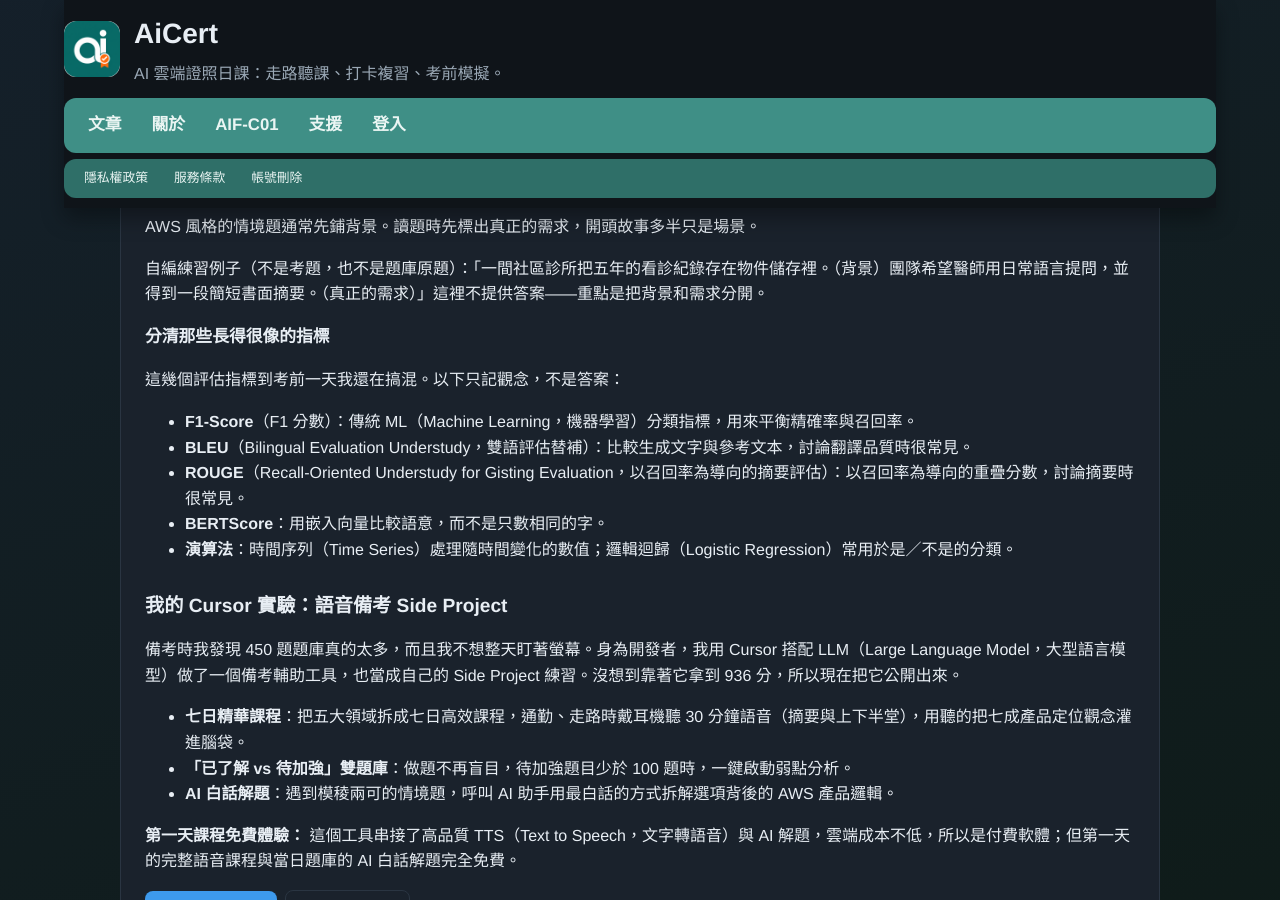
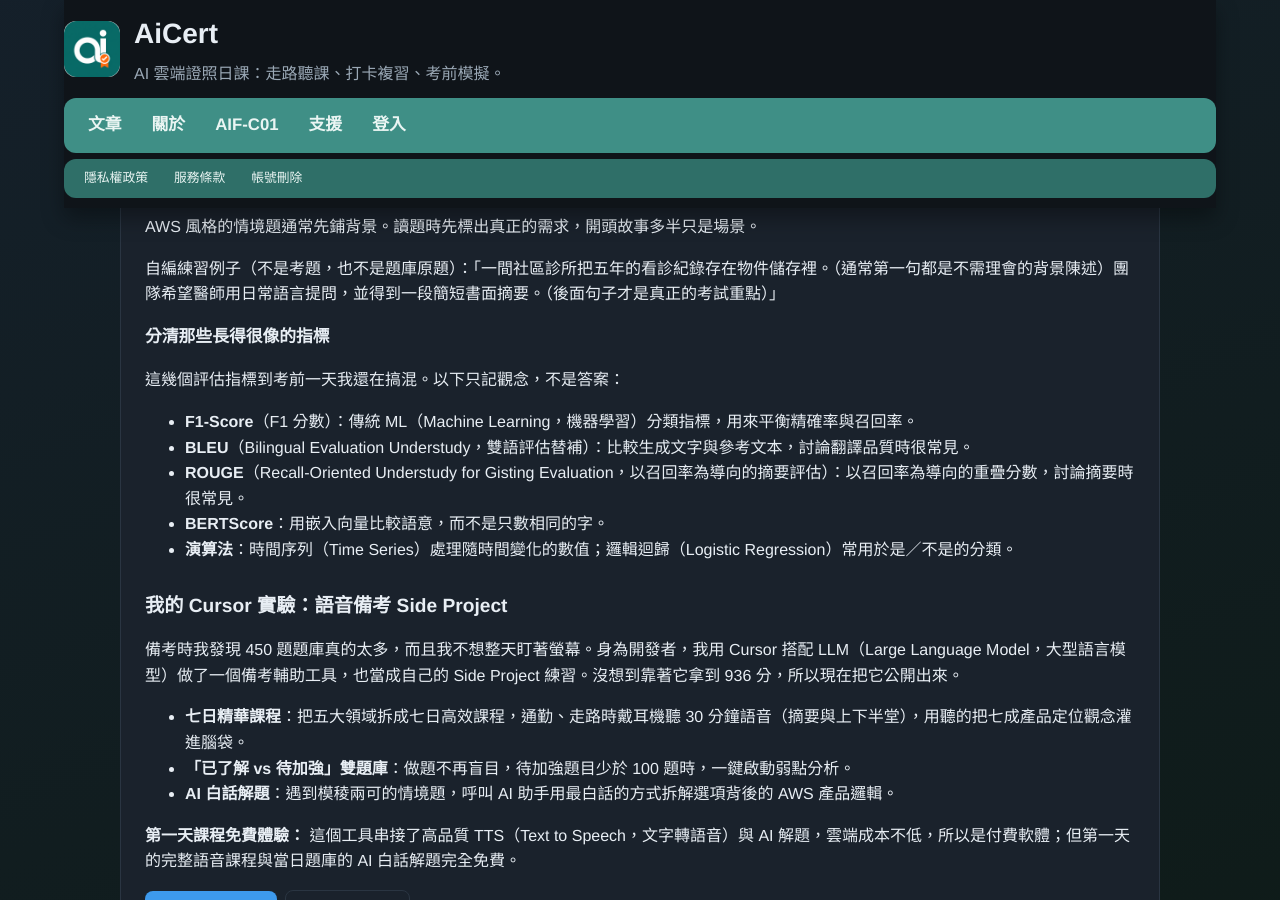
Before and after one commit to seantw0301/seantw0301.github.io, a Jekyll site: the page built from _posts/2026-08-30-aws-aif-c01.md, in a window 1280 px wide and 900 px high, scrolled down 2029 px. Built offline with Jekyll 4.4.1, drawn with Linux system fonts in a browser that asks for light colours.

Commit message:
Mark the clinic example: skip the first sentence, focus on what follows.

```diff
--- a/_posts/2026-08-30-aws-aif-c01.md
+++ b/_posts/2026-08-30-aws-aif-c01.md
@@ -54,7 +54,7 @@ AIF-C01 滿滿都是情境題，沒實務經驗的人很吃虧。我的策略是
 
 AWS 風格的情境題通常先鋪背景。讀題時先標出真正的需求，開頭故事多半只是場景。
 
-自編練習例子（不是考題，也不是題庫原題）：「一間社區診所把五年的看診紀錄存在物件儲存裡。（背景）團隊希望醫師用日常語言提問，並得到一段簡短書面摘要。（真正的需求）」這裡不提供答案——重點是把背景和需求分開。
+自編練習例子（不是考題，也不是題庫原題）：「一間社區診所把五年的看診紀錄存在物件儲存裡。（通常第一句都是不需理會的背景陳述）團隊希望醫師用日常語言提問，並得到一段簡短書面摘要。（後面句子才是真正的考試重點）」
 
 ### 分清那些長得很像的指標
 
```
